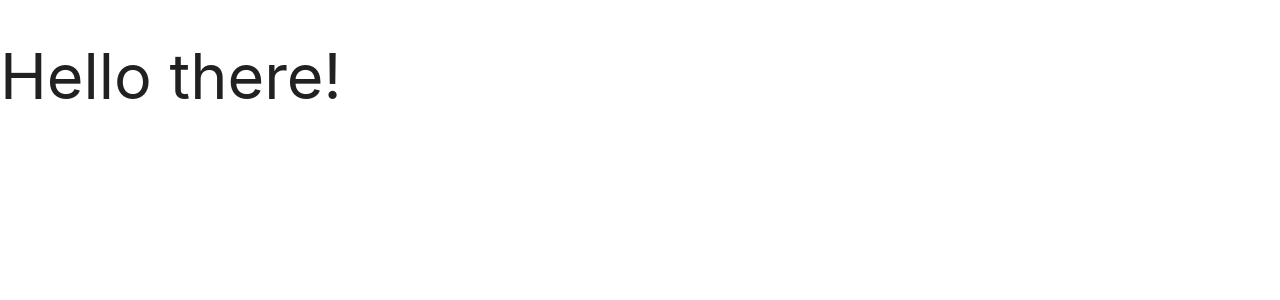
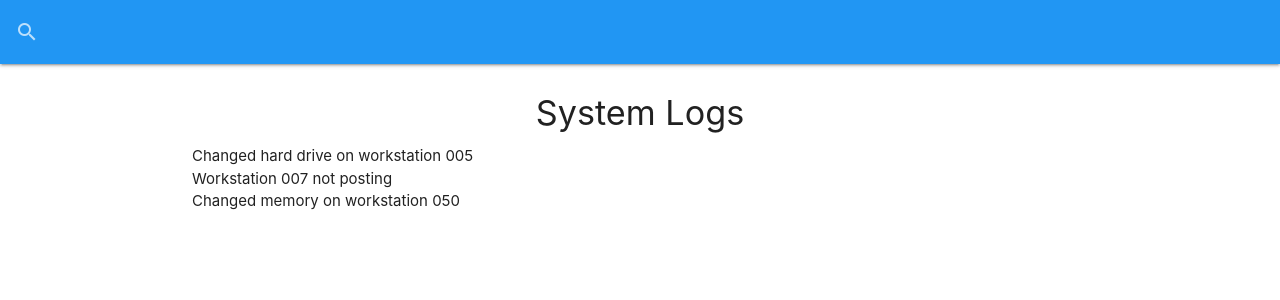
Before and after one commit to Ramon-Carrillo/it-logger, a React (Create React App) app: page / in a window 1280 px wide. Shown: the top 300 px of the page. Built offline with nearby package versions, Linux system fonts and the light colour scheme; data requests are answered from the project's data file.

Commit message:
added search bar and logs components

```diff
--- a/src/App.js
+++ b/src/App.js
@@ -1,4 +1,6 @@
-import { useEffect } from 'react';
+import { Fragment, useEffect } from 'react';
+import SearchBar from './components/layout/SearchBar';
+import Logs from './components/logs/Logs';
 import 'materialize-css/dist/css/materialize.min.css';
 import M from 'materialize-css/dist/js/materialize.min.js';
 import './App.css';
@@ -9,9 +11,12 @@
     M.AutoInit();
   });
   return (
-    <div className='App'>
-      <h1>Hello there!</h1>
-    </div>
+    <Fragment>
+      <SearchBar />
+      <div className='container'>
+        <Logs />
+      </div>
+    </Fragment>
   );
 };
 
--- /dev/null
+++ b/src/components/layout/SearchBar.js
@@ -0,0 +1,19 @@
+const SearchBar = () => {
+  return (
+    <nav style={{ marginBottom: '30px' }} className='blue'>
+      <div className='nav-wrapper'>
+        <form>
+          <div className='input-field'>
+            <input id='search' type='search' />
+            <label className='label-icon' htmlFor='search'>
+              <i className='material-icons'>search</i>
+            </label>
+            <i className='material-icons'>close</i>
+          </div>
+        </form>
+      </div>
+    </nav>
+  );
+};
+
+export default SearchBar;
--- /dev/null
+++ b/src/components/logs/Logs.js
@@ -0,0 +1,39 @@
+import { useState, useEffect } from 'react';
+
+const Logs = () => {
+  const [logs, setLogs] = useState([]);
+  const [loading, setLoading] = useState(false);
+
+  useEffect(() => {
+    getLogs();
+    // eslint-disable-next-line
+  }, []);
+
+  const getLogs = async () => {
+    setLoading(true);
+    const res = await fetch('/logs');
+    const data = await res.json();
+
+    setLogs(data);
+    setLoading(false);
+  };
+
+  if (loading) {
+    return <h4>Loading...</h4>;
+  }
+
+  return (
+    <ul className='collection-with-header'>
+      <li className='collection-head'>
+        <h4 className='center'>System Logs</h4>
+      </li>
+      {!loading && logs.length === 0 ? (
+        <p className='center'>No logs to show...</p>
+      ) : (
+        logs.map((log) => <li>{log.message}</li>)
+      )}
+    </ul>
+  );
+};
+
+export default Logs;
```
Also changed, not shown: src/components/logs/LogItem.js (added).
